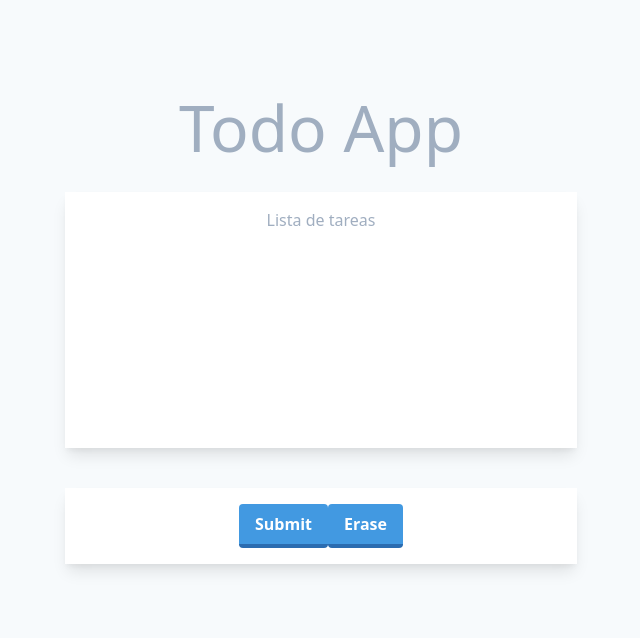
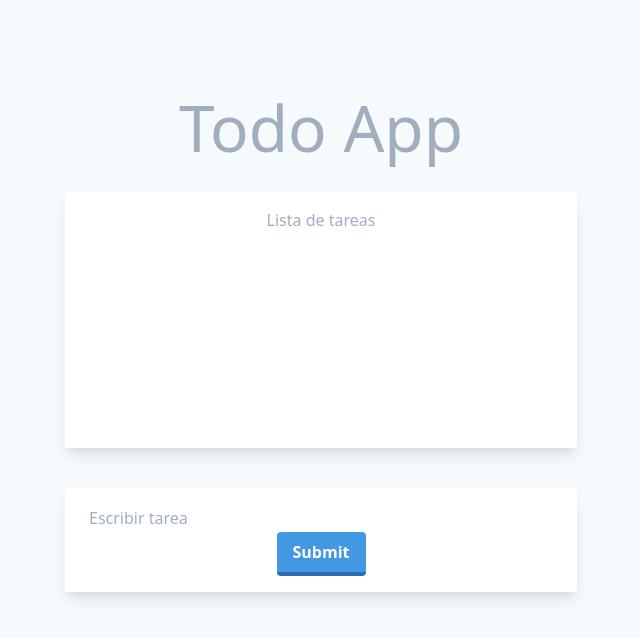
Before and after one commit to jerojash/Listado-de-tareas, a Vue app: page / in a window 1280 px wide. Shown: the top 638 px of the page, without its empty margins (319-959 px from the left). Built offline with nearby package versions, Linux system fonts and the light colour scheme.

Commit message:
Cambio de boton

```diff
--- a/src/components/TodoList.vue
+++ b/src/components/TodoList.vue
@@ -7,11 +7,9 @@
         </todo-card>
         <todo-card class="mx-auto mt-10 w-full max-w-lg">
             <div class="text-center">
+                <input class="appearance-none bg-transparent border-none w-full text-gray-700 mr-3 py-1 px-2 leading-tight focus:outline-none" type="text" placeholder="Escribir tarea" aria-label="Full name">
                 <button class="bg-blue-500 hover:bg-blue-400 text-white font-bold py-2 px-4 border-b-4 border-blue-700 hover:border-blue-500 rounded">
                     Submit
-                </button>
-                <button class="bg-blue-500 hover:bg-blue-400 text-white font-bold py-2 px-4 border-b-4 border-blue-700 hover:border-blue-500 rounded ">
-                    Erase
                 </button>
             </div>
         </todo-card>
```
